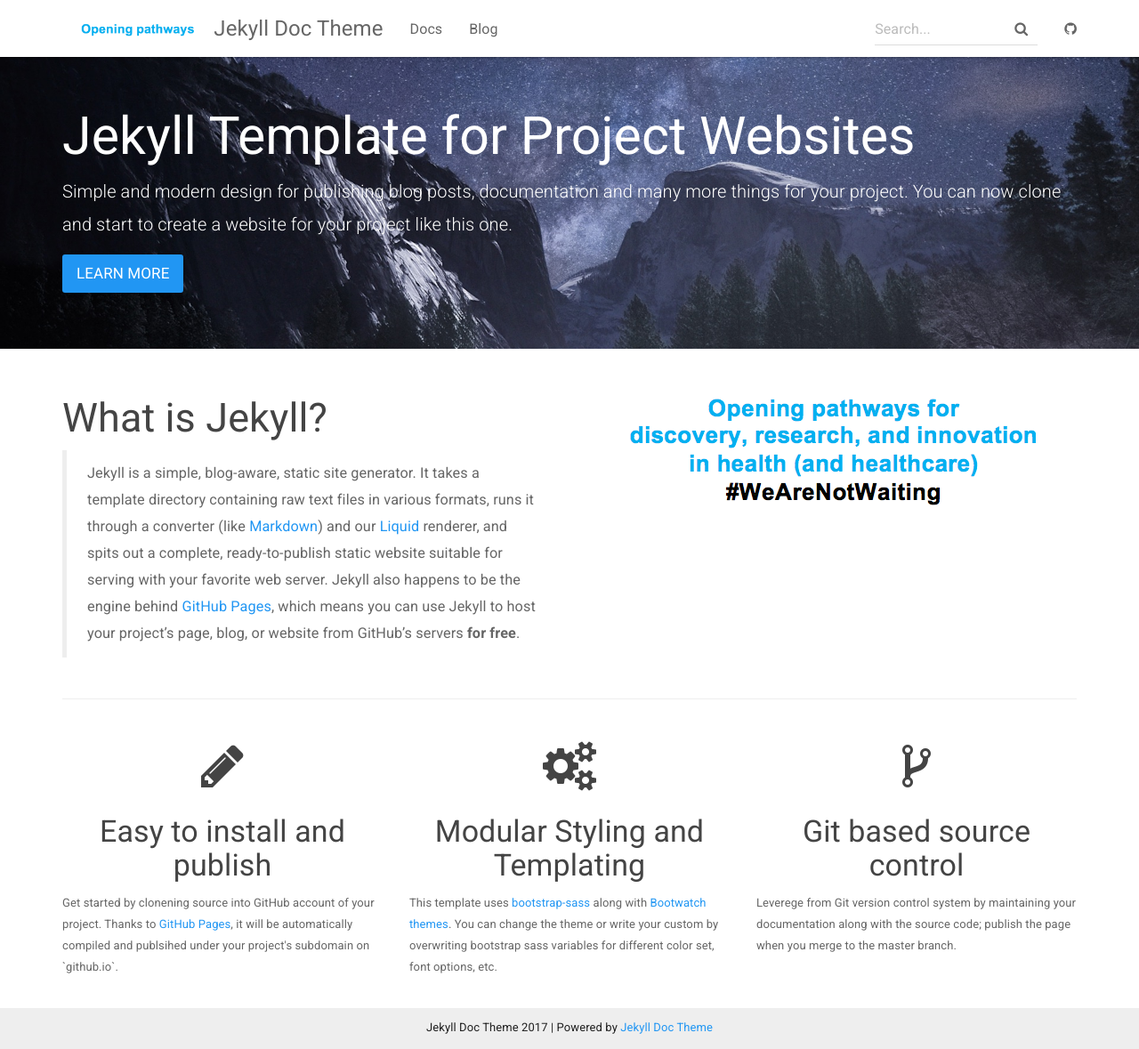
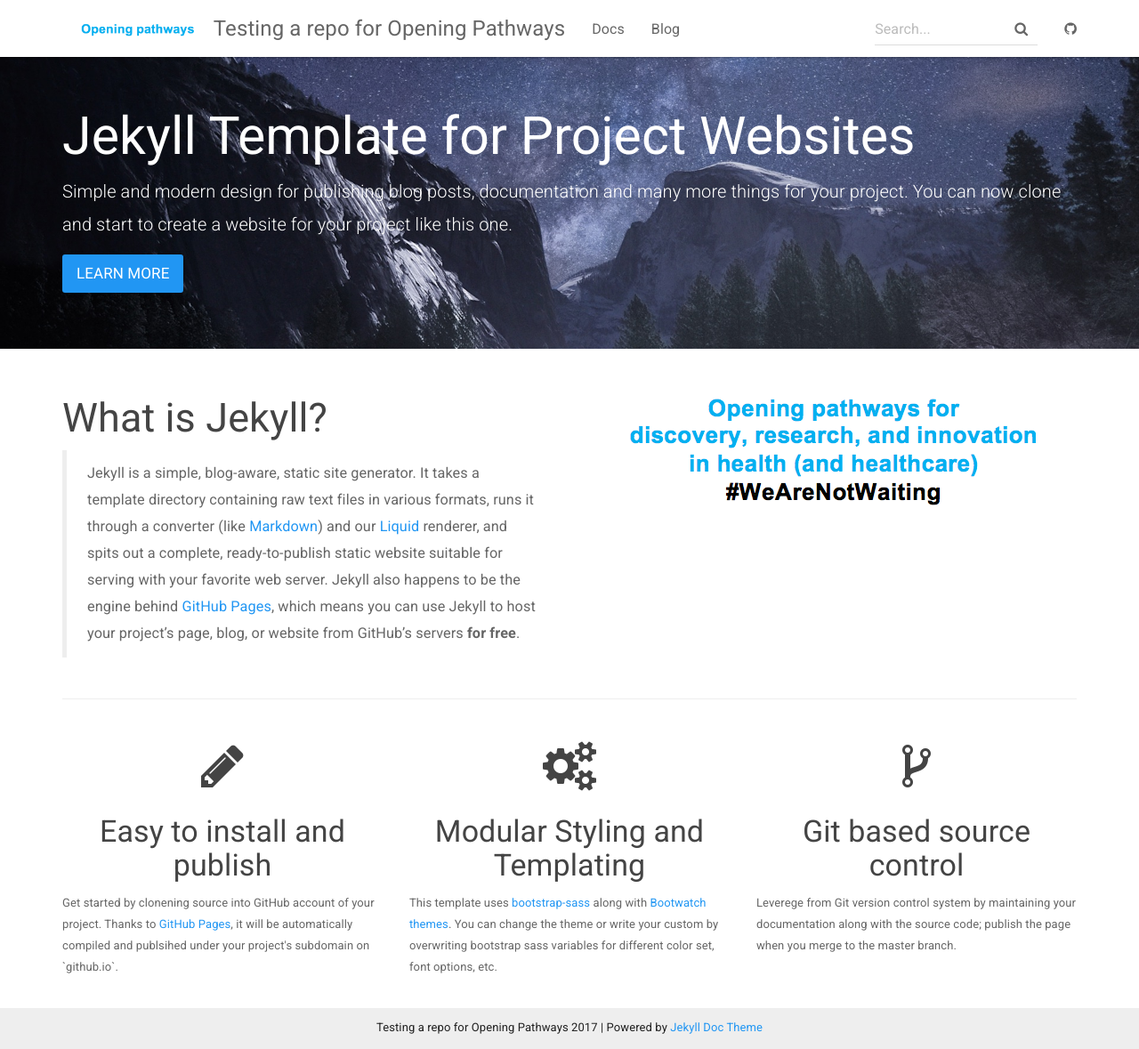
Before and after one commit to danamlewis/Testrepo2, a Jekyll site: the page built from index.md, in a window 1280 px wide and 1179 px high. Shown: the whole window at 89% size. Built offline with Jekyll 4.4.1, drawn with Linux system fonts in a browser that asks for light colours; nearby versions of some CDN libraries.

Commit message:
Update _config.yml

```diff
--- a/_config.yml
+++ b/_config.yml
@@ -1,5 +1,5 @@
 # Site settings
-title: Jekyll Doc Theme
+title: Testing a repo for Opening Pathways
 email: your-email@domain.com
 description: >
   Jekyll Template for Project Websites
```
